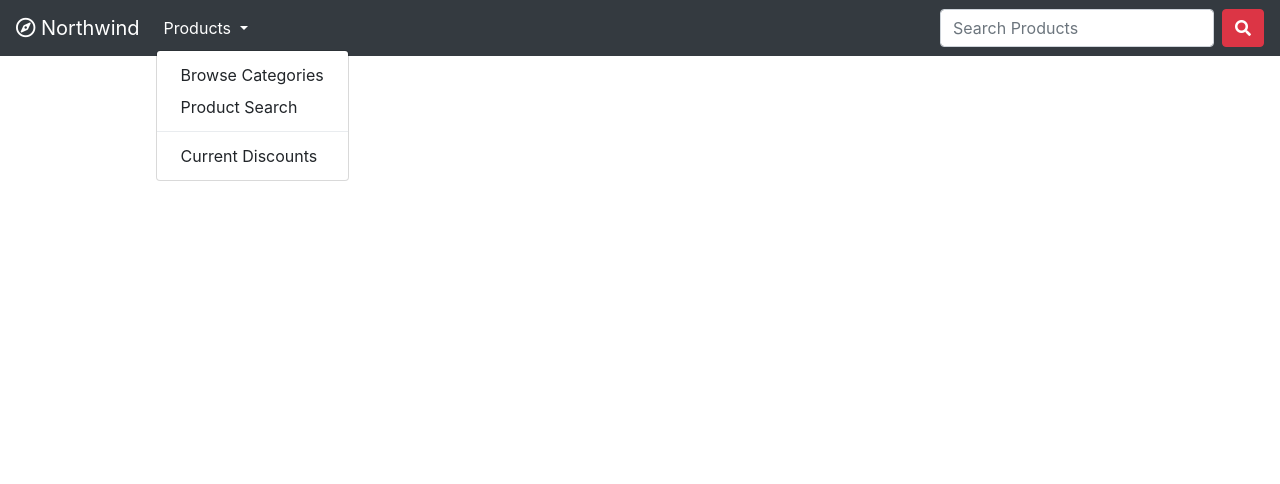
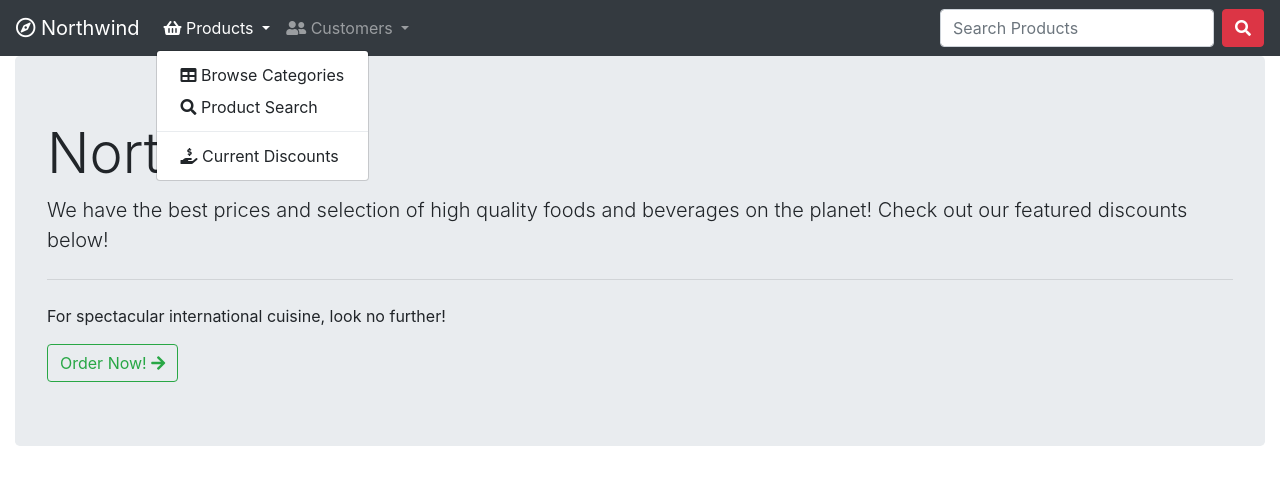
Before and after one commit to Tamino1762/NetWebDev-client, a plain HTML site: page wwwroot/index.html in a window 1280 px wide. Both pictures are taken after a click on the button "Products". Drawn offline with nearby package versions, Linux system fonts and the light colour scheme.

Commit message:
Completed Assignment

```diff
--- a/wwwroot/index.html
+++ b/wwwroot/index.html
@@ -22,13 +22,23 @@
         <ul class="navbar-nav mr-auto">
             <li class="nav-item dropdown">
             <a class="nav-link dropdown-toggle" href="#" id="productDropdown" role="button" data-toggle="dropdown" aria-haspopup="true" aria-expanded="false">
-                        Products
+                <i class="fas fa-shopping-basket"></i> Products
             </a>
             <div class="dropdown-menu" aria-labelledby="productDropdown">
-                        <a class="dropdown-item" href="#">Browse Categories</a>
-                        <a class="dropdown-item" href="#">Product Search</a>
+                <a class="dropdown-item" href="#"><i class="fas fa-table"></i> Browse Categories</a>
+                <a class="dropdown-item" href="#"><i class="fas fa-search"></i> Product Search</a>
                 <div class="dropdown-divider"></div>
-                        <a class="dropdown-item" href="#">Current Discounts</a>
+                <a class="dropdown-item" href="#"><i class="fas fa-hand-holding-usd"></i> Current Discounts</a>
+            </div>
+            <li class="nav-item dropdown">
+                <a class="nav-link dropdown-toggle" href="#" id="productDropdown" role="button" data-toggle="dropdown" aria-haspopup="true" aria-expanded="false">
+                    <i class="fas fa-user-friends"></i> Customers
+                </a>
+                <div class="dropdown-menu" aria-labelledby="productDropdown">
+                    <a class="dropdown-item" href="#"><i class="fas fa-receipt"></i> Account</a>
+                    <a class="dropdown-item" href="#"><i class="fas fa-cash-register"></i> Register</a>
+                    <div class="dropdown-divider"></div>
+                    <a class="dropdown-item" href="#"><i class="fas fa-sign-in-alt"></i> Sign In</a>
                 </div>
             </li>
         </ul>
@@ -38,7 +48,15 @@
         </form>
     </div>
 </nav>
-
+<div class="container-fluid">
+        <div class="jumbotron">
+            <h1 class="display-4">Northwind</h1>
+            <p class="lead">We have the best prices and selection of high quality foods and beverages on the planet! Check out our featured discounts below!</p>
+            <hr class="my-4">
+            <p>For spectacular international cuisine, look no further!</p>
+            <a class="btn btn-outline-success" href="#" role="button">Order Now! <i class="fas fa-arrow-right"></i></a>
+        </div>
+    </div>
 
     <!-- jQuery -->
     <script src="https://code.jquery.com/jquery-3.3.1.slim.min.js" integrity="sha384-q8i/X+965DzO0rT7abK41JStQIAqVgRVzpbzo5smXKp4YfRvH+8abtTE1Pi6jizo" crossorigin="anonymous"></script>
```
Lines whose indentation alone changed are shown as unchanged.
